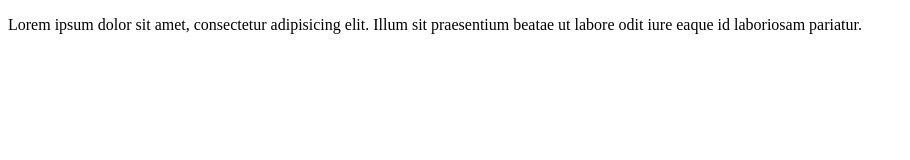
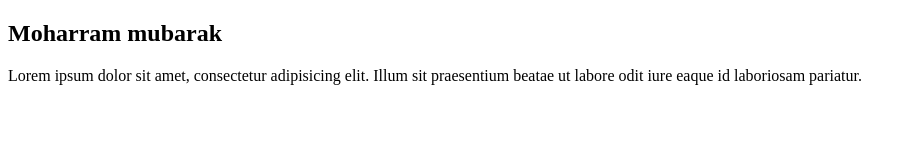
Before and after one commit to Bilalshaikh123/mustak, a plain HTML site: page index.html in a window 1280 px wide. Shown: the whole page, without its empty margins (0-910 px from the left). Drawn offline with Linux system fonts and the light colour scheme.

Commit message:
First commit

```diff
--- a/index.html
+++ b/index.html
@@ -7,7 +7,7 @@
     <title>Title</title>
 </head>
 <body>
-
+    <h2>Moharram mubarak </h2>
     <p>Lorem ipsum dolor sit amet, consectetur adipisicing elit. Illum sit praesentium beatae ut labore odit iure eaque id laboriosam pariatur.</p>
 </body>
 </html>
```
